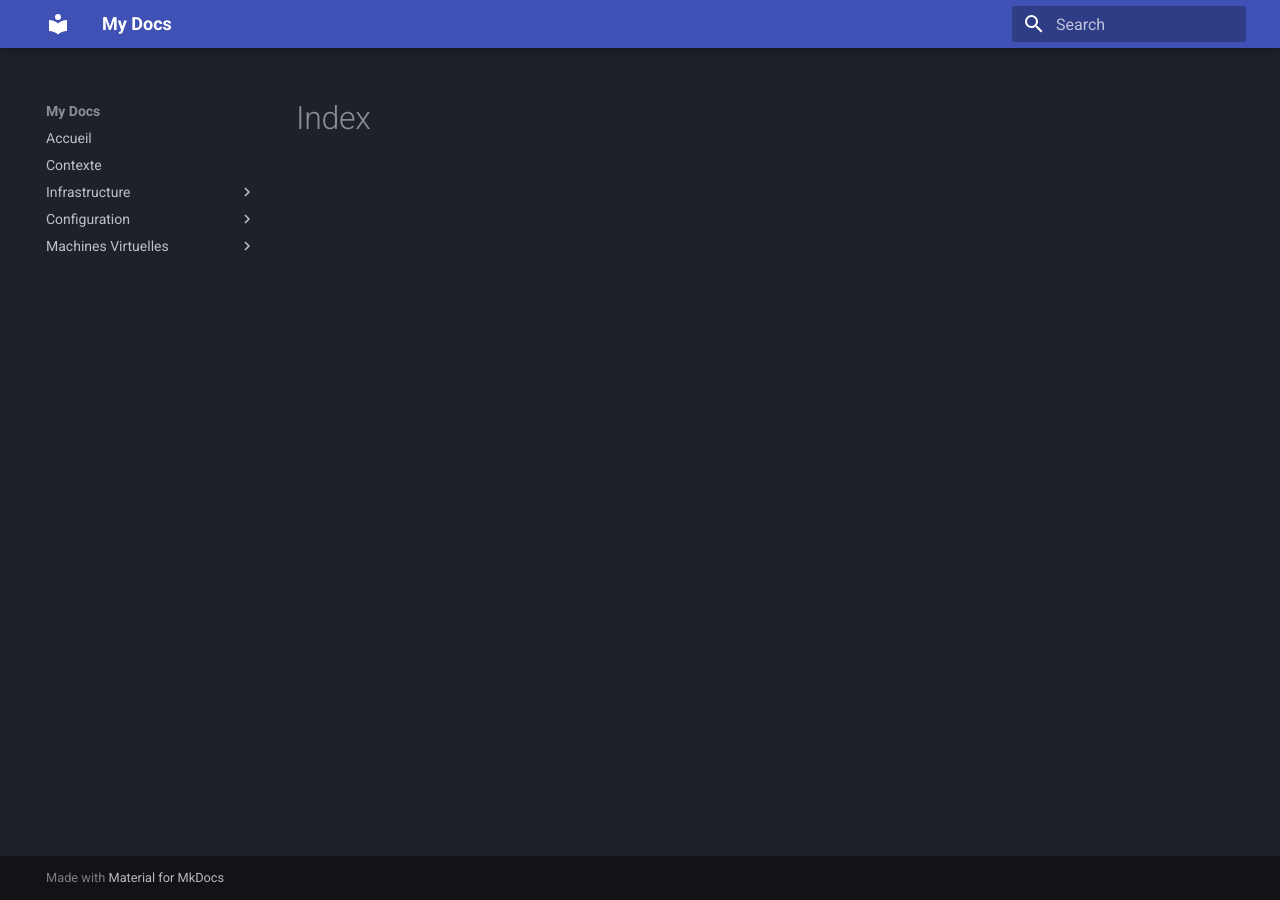
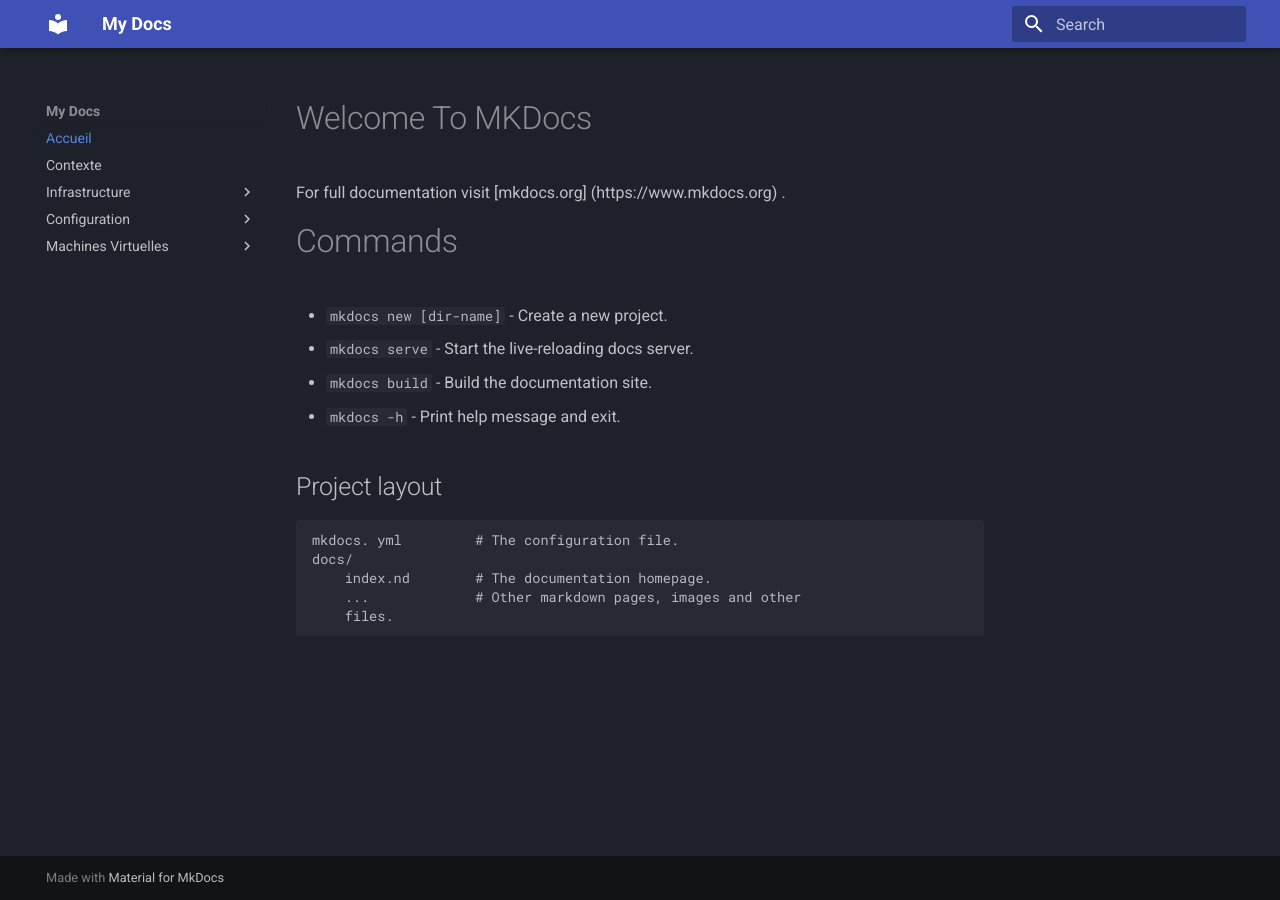
Before and after one commit to Erwanbrt/Orleans, an MkDocs documentation site: the page built from docs/Index.md, in a window 1280 px wide. Built offline with MkDocs 1.6.1 and Material for MkDocs 9.7.7, drawn with Linux system fonts in a browser that asks for light colours.

Commit message:
si ca marche pas mdrrrr

```diff
--- a/docs/Index.md
+++ b/docs/Index.md
@@ -1 +1,17 @@
-# Index
+# Welcome To MKDocs
+
+For full documentation visit [mkdocs.org] (https://www.mkdocs.org) .
+
+# Commands
+
+* `mkdocs new [dir-name]` - Create a new project.
+* `mkdocs serve` - Start the live-reloading docs server.
+* `mkdocs build` - Build the documentation site.
+* `mkdocs -h` - Print help message and exit.
+
+## Project layout
+    mkdocs. yml         # The configuration file.
+    docs/
+        index.nd        # The documentation homepage.
+        ...             # Other markdown pages, images and other
+        files.
--- a/mkdocs.yml
+++ b/mkdocs.yml
@@ -5,7 +5,7 @@
       scheme: "slate" # Pour un thème sombre
 
 nav:
-  - Accueil: index.md
+  - Accueil: Index.md
   - Contexte: contexte.md
   - Infrastructure:
       - Schéma Réseau: Schéma-réseau.md
```
Also changed, not shown: docs/Brouillon.md (renamed from docs/---brouillon.md, +1 -1 lines).
